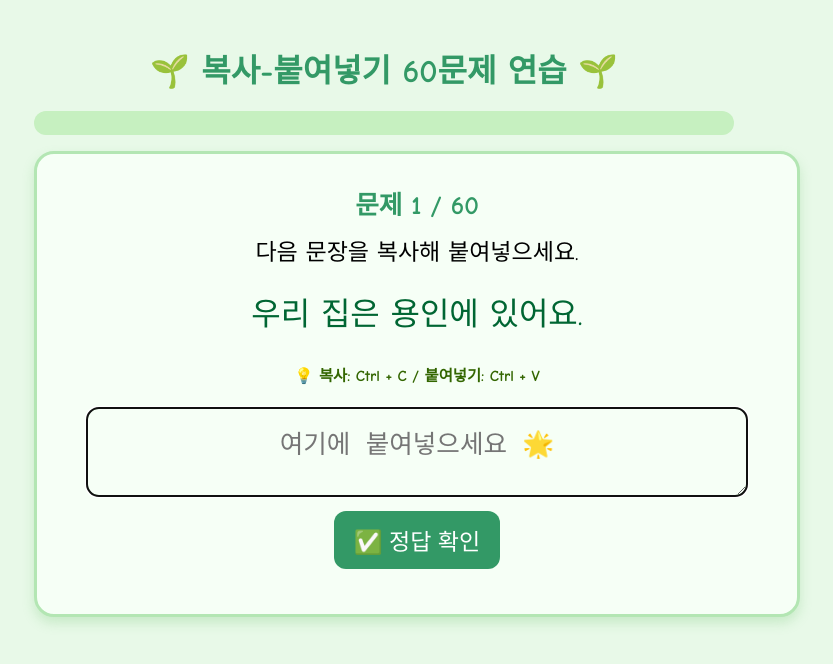
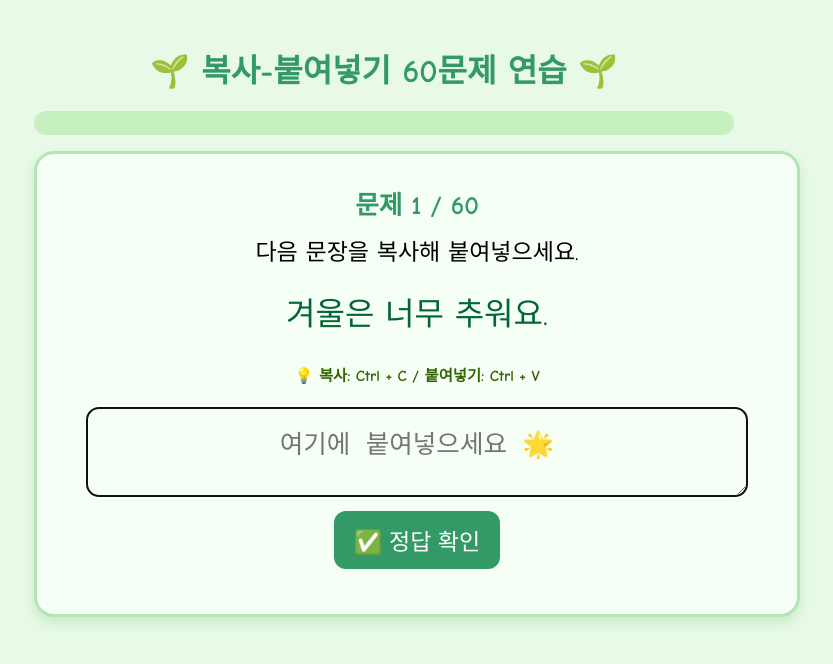
Before and after one commit to pilagirl/copypaste, a plain HTML site: page index.html in a window 1280 px wide. Shown: the whole page, without its empty margins (256-1089 px from the left). Drawn offline with Linux system fonts and the light colour scheme.

Commit message:
Update index.html

```diff
--- a/index.html
+++ b/index.html
@@ -163,7 +163,7 @@ button:hover {
 <script>
 const sentenceProblems = [
 "나는 사과를 좋아해요.","오늘은 날씨가 맑아요.","나는 초등학생이에요.","책 읽는 것을 좋아해요.","강아지가 귀여워요.",
-"우유를 마셨어요.","우리 집은 용인에 있어요.","나는 피자를 좋아해요.","학교에 가는 길이에요.","친구와 함께 놀아요.",
+"우유를 마셨어요.","겨울은 너무 추워요.","나는 피자를 좋아해요.","학교에 가는 길이에요.","친구와 함께 놀아요.",
 "봄에는 꽃이 피어요.","나는 수학을 공부해요.","연필로 글씨를 써요.","나는 노래를 불러요.","바닷가에 놀러 가고 싶어요."
 ];
 
```
